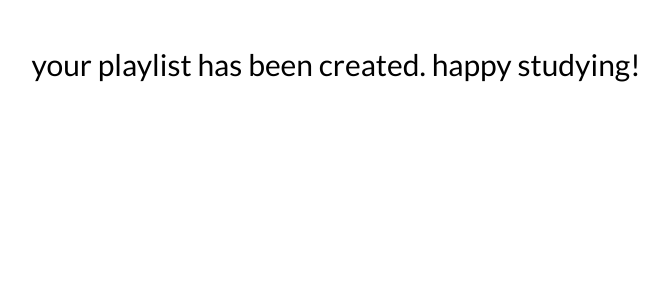
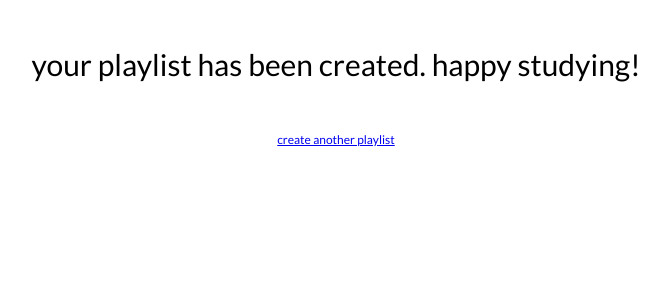
Before and after one commit to anitazng/lofi-my-time, a Django app: template templates/playlist_created.html in a window 1280 px wide. Shown: the top 300 px of the page, without its empty margins (304-972 px from the left). Run offline with Django 3.2, Linux system fonts and the light colour scheme; the template is opened without the code that fills it, so the values that code supplies are empty.

Commit message:
added create another playlist button to playlist created page

```diff
--- a/templates/playlist_created.html
+++ b/templates/playlist_created.html
@@ -11,5 +11,8 @@
     </head>
     <body>
         <br><h1 class="title">your playlist has been created. happy studying!</h1>
+        <div class="links">
+            <a href="https://lofimytime.herokuapp.com/create-playlist/">create another playlist</a>
+        </div>
     </body>
 </html>
```
